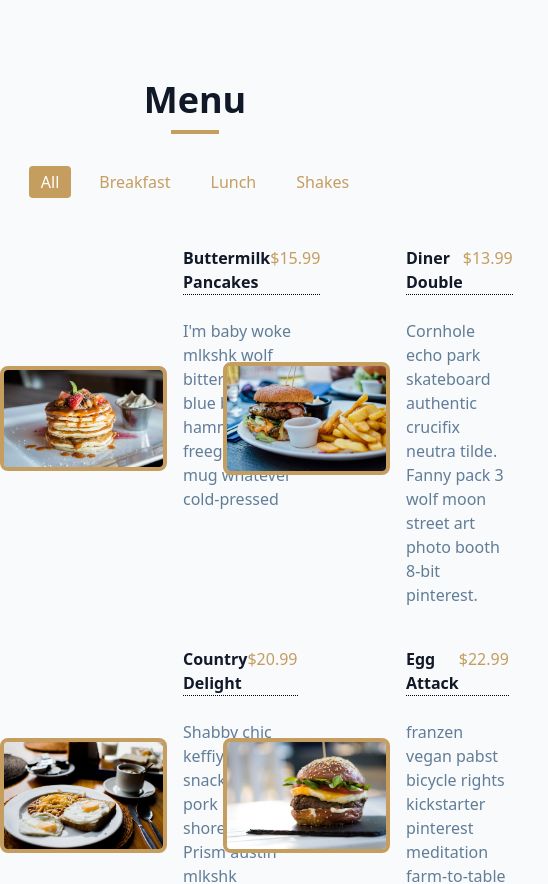
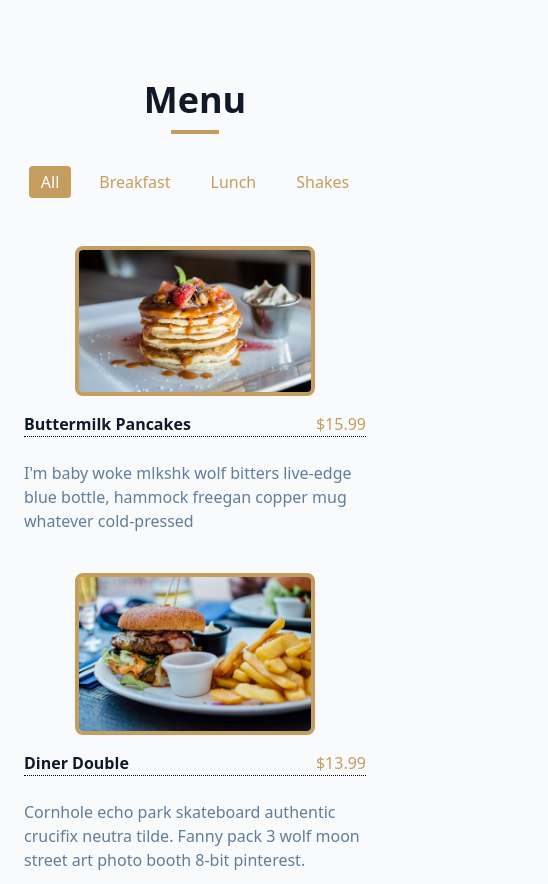
Before and after one commit to oknerdem/menu-app, a Next.js app: page / in a window 390 px wide. Shown: the top 884 px of the page, 548 px wide, since content can reach past the window. Built offline with nearby package versions, Linux system fonts and the light colour scheme.

Commit message:
mobile and tablet responsive

```diff
--- a/styles/Home.module.css
+++ b/styles/Home.module.css
@@ -23,15 +23,15 @@
 }
 
 .menu {
-  @apply justify-between items-center gap-14 max-w-6xl w-full mx-auto mt-10 pb-10 grid grid-cols-2;
+  @apply justify-between items-center gap-14 xl:max-w-6xl max-w-xl w-full mx-auto mt-10 pb-10 grid xl:grid-cols-2 grid-cols-1 px-6;
 }
 
 .menuItem {
-  @apply flex justify-between -mt-4 h-full items-center gap-4 w-full max-w-xl;
+  @apply flex justify-between -mt-4 h-full items-center gap-4 w-full max-w-xl lg:flex-row flex-col;
 }
 
 .photo {
-  @apply rounded-lg border-4 border-[#c59d5f] object-cover;
+  @apply rounded-lg border-4 border-[#c59d5f] object-cover order-1;
 }
 
 .header {
@@ -51,5 +51,5 @@
 }
 
 .itemInfo {
-  @apply flex flex-col h-full  items-start gap-6;
+  @apply flex flex-col h-full items-start gap-6 order-2;
 }
```
